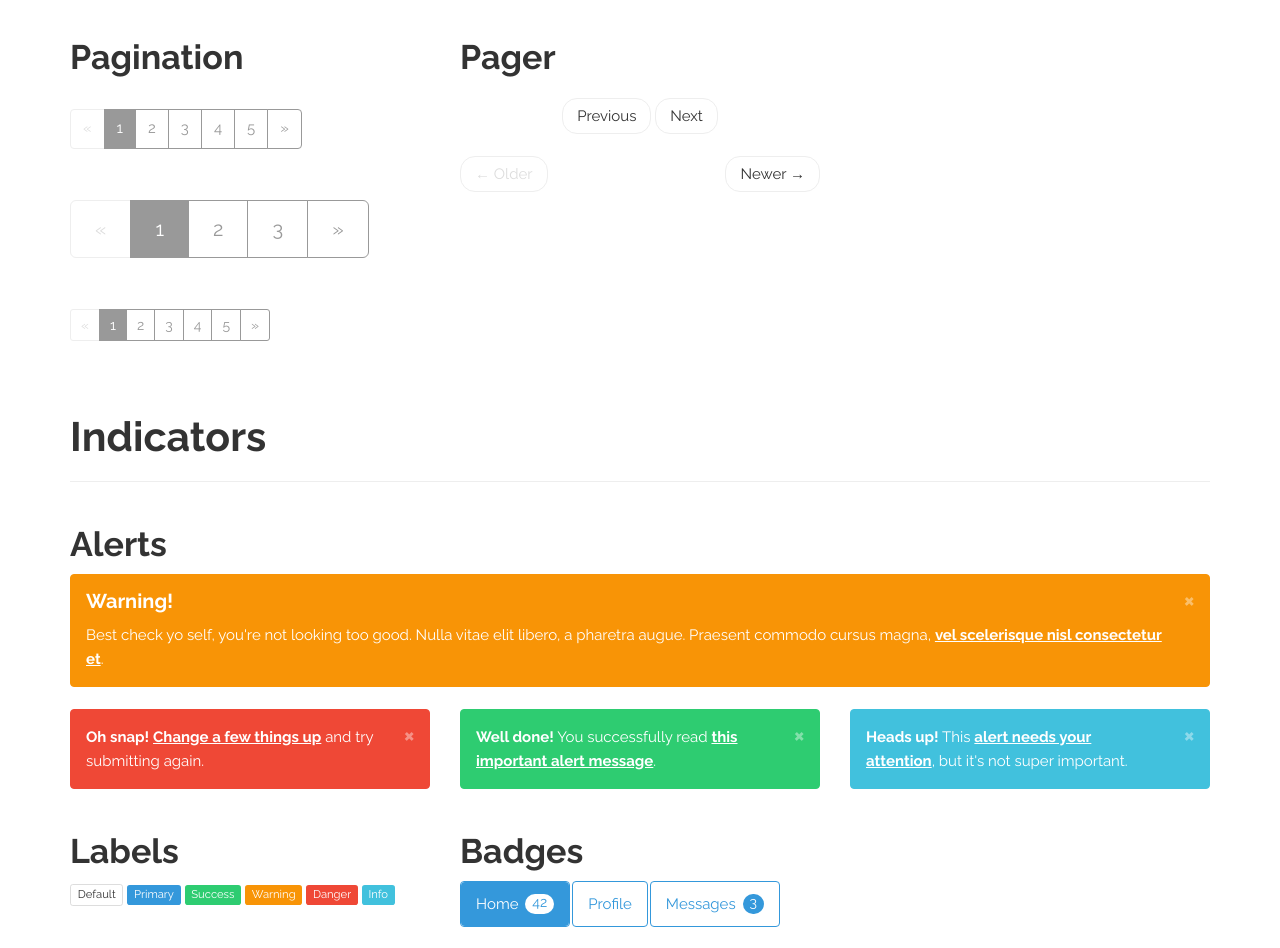
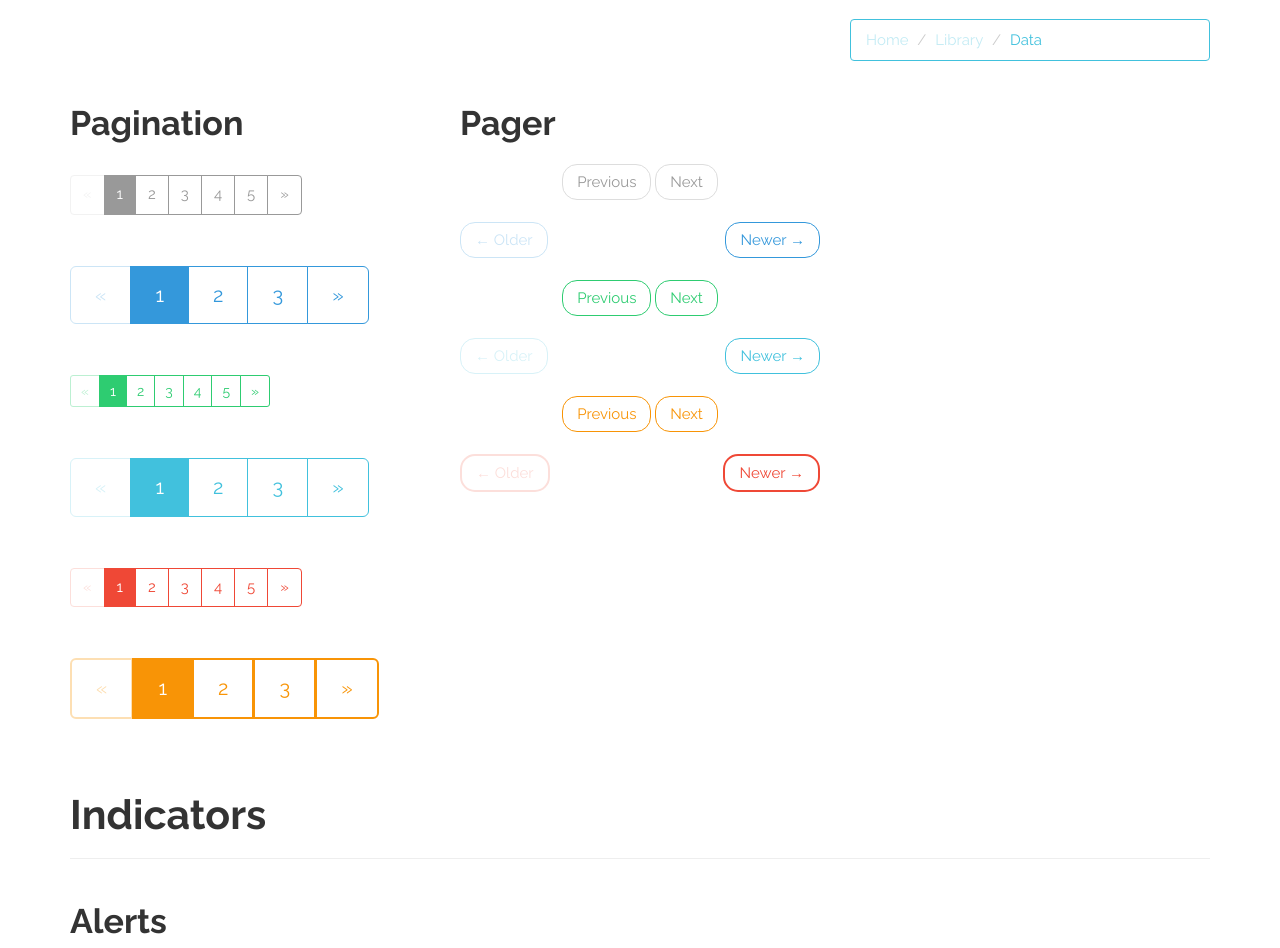
Before and after one commit to Kikobeats/bootstrap-borderless-theme, a website: page index.html in a window 1280 px wide. Shown: the part 4268-5216 px from the top of the page. Drawn offline with nearby package versions, Linux system fonts and the light colour scheme.

Commit message:
added pager

```diff
--- a/gulpfile.coffee
+++ b/gulpfile.coffee
@@ -47,4 +47,4 @@ gulp.task "minify", ->
 gulp.task "default", ->
   livereload.listen()
   gulp.start ["normal", "minify"]
-  gulp.watch('less/*.less', ['normal', 'minify'])
+  gulp.watch(['less/*.less', 'index.html'], ['normal', 'minify'])
--- a/index.html
+++ b/index.html
@@ -762,7 +762,11 @@
           <div class="col-lg-4">
             <h2 id="nav-breadcrumbs">Breadcrumbs</h2>
             <div class="bs-component">
-              <ul class="breadcrumb breadcrumb-default">
+              <ul class="breadcrumb breadcrumb-bold">
+                <li class="active">Home</li>
+              </ul>
+
+              <ul class="breadcrumb">
                 <li class="active">Home</li>
               </ul>
 
@@ -814,7 +818,7 @@
                 <li><a href="#">&raquo;</a></li>
               </ul>
 
-              <ul class="pagination pagination-lg">
+              <ul class="pagination pagination-lg pagination-primary">
                 <li class="disabled"><a href="#">&laquo;</a></li>
                 <li class="active"><a href="#">1</a></li>
                 <li><a href="#">2</a></li>
@@ -822,7 +826,7 @@
                 <li><a href="#">&raquo;</a></li>
               </ul>
 
-              <ul class="pagination pagination-sm">
+              <ul class="pagination pagination-sm pagination-success">
                 <li class="disabled"><a href="#">&laquo;</a></li>
                 <li class="active"><a href="#">1</a></li>
                 <li><a href="#">2</a></li>
@@ -831,6 +835,33 @@
                 <li><a href="#">5</a></li>
                 <li><a href="#">&raquo;</a></li>
               </ul>
+
+              <ul class="pagination pagination-lg pagination-info">
+                <li class="disabled"><a href="#">&laquo;</a></li>
+                <li class="active"><a href="#">1</a></li>
+                <li><a href="#">2</a></li>
+                <li><a href="#">3</a></li>
+                <li><a href="#">&raquo;</a></li>
+              </ul>
+
+              <ul class="pagination pagination-danger">
+                <li class="disabled"><a href="#">&laquo;</a></li>
+                <li class="active"><a href="#">1</a></li>
+                <li><a href="#">2</a></li>
+                <li><a href="#">3</a></li>
+                <li><a href="#">4</a></li>
+                <li><a href="#">5</a></li>
+                <li><a href="#">&raquo;</a></li>
+              </ul>
+
+              <ul class="pagination pagination-lg pagination-warning pagination-bold">
+                <li class="disabled"><a href="#">&laquo;</a></li>
+                <li class="active"><a href="#">1</a></li>
+                <li><a href="#">2</a></li>
+                <li><a href="#">3</a></li>
+                <li><a href="#">&raquo;</a></li>
+              </ul>
+
             </div>
           </div>
           <div class="col-lg-4">
@@ -841,7 +872,27 @@
                 <li><a href="#">Next</a></li>
               </ul>
 
-              <ul class="pager">
+              <ul class="pager pager-primary">
+                <li class="previous disabled"><a href="#">&larr; Older</a></li>
+                <li class="next"><a href="#">Newer &rarr;</a></li>
+              </ul>
+
+              <ul class="pager pager-success">
+                <li><a href="#">Previous</a></li>
+                <li><a href="#">Next</a></li>
+              </ul>
+
+              <ul class="pager pager-info">
+                <li class="previous disabled"><a href="#">&larr; Older</a></li>
+                <li class="next"><a href="#">Newer &rarr;</a></li>
+              </ul>
+
+              <ul class="pager pager-warning">
+                <li><a href="#">Previous</a></li>
+                <li><a href="#">Next</a></li>
+              </ul>
+
+              <ul class="pager pager-danger pager-bold">
                 <li class="previous disabled"><a href="#">&larr; Older</a></li>
                 <li class="next"><a href="#">Newer &rarr;</a></li>
               </ul>
@@ -1219,7 +1270,7 @@
           </div>
           <div class="col-lg-4">
             <div class="bs-component">
-              <div class="well well-sm">
+              <div class="well well-sm well-bold">
                 Look, I'm in a small well!
               </div>
             </div>
@@ -1236,7 +1287,7 @@
         <div class="row">
           <div class="col-lg-4">
             <div class="bs-component">
-              <div class="well well-primary">
+              <div class="well well-primary well-bold">
                 Look, I'm in a well!
               </div>
             </div>
@@ -1250,7 +1301,7 @@
           </div>
           <div class="col-lg-4">
             <div class="bs-component">
-              <div class="well well-lg well-warning">
+              <div class="well well-lg well-warning well-bold">
                 Look, I'm in a large well!
               </div>
             </div>
@@ -1267,7 +1318,7 @@
           </div>
           <div class="col-lg-4">
             <div class="bs-component">
-              <div class="well well-sm well-info">
+              <div class="well well-sm well-info well-bold">
                 Look, I'm in a small well!
               </div>
             </div>
--- a/less/bootswatch.less
+++ b/less/bootswatch.less
@@ -1,3 +1,10 @@
+/* TODO: Pager Color */
+/* TODO: Badges Color */
+/* TODO: Jumbotron */
+/* TODO: List Color */
+/* check that bold works fine */
+
+
 // Borderless 1.0.0
 // Bootswatch
 // -----------------------------------------------------
@@ -89,7 +96,7 @@ blockquote.pull-right {
       border-radius: 4px;
       background: transparent;
       color: @brand-primary;
-
+      transition: margin-top 0.35s ease;
       &:hover {
         &:extend(.nav-tabs > li > a);
         margin-top: -8px;
@@ -219,46 +226,73 @@ input[placeholder="Search"] {
 
 // Pagination =================================================================
 
-/* TODO: Pagination color */
-/* TODO: Pager Color */
-/* TODO: Badges Color */
-/* TODO: Jumbotron */
-/* TODO: List Color */
+.pagination-color(@color, @border-color:@color){
+  > li {
+    > a {
+      border-color: @border-color;
+      color: @color;
+
+      &:hover{
+        background-color: @color;
+      }
+    }
+
+    &.active > a {
+      background: @color;
+      border-color: @border-color;
+    }
+
+    &.disabled > a {
+      color: lighten(@color, 35%);
+      border-color: lighten(@border-color, 35%);
+    }
+  }
+}
+
 .pagination {
-
   &-lg > li > a,
   &-lg > li > span {
     padding: 14px 24px;
   }
 
-  > li {
+  &-bold > li > a {
+    border-width: 2px;
+  }
+  .pagination-color(@panel-default-text, @gray-dark);
+}
+
+.pagination-primary {.pagination-color(@brand-primary);}
+.pagination-success {.pagination-color(@brand-success);}
+.pagination-info    {.pagination-color(@brand-info);}
+.pagination-warning {.pagination-color(@brand-warning);}
+.pagination-danger  {.pagination-color(@brand-danger);}
+
+.pager-color(@color, @border-color: @color) {
+  li {
     > a {
-      border-color: @panel-default-text;
-      color: @gray-dark;
+      color: @color;
+      border-color: @border-color;
+      &:hover,
+      &:focus {
+        background: @color;
+        color: white;
+      }
     }
 
-    &.active > a {
-    background: @panel-default-text;
-    border-color: @panel-default-text;
+    &.disabled > a {
+      color: lighten(@color, 35%);
+      border-color: lighten(@border-color, 35%);
     }
   }
 }
 
-.pager {
-
-  a {
-    color: @text-color;
-  }
-
-  a:hover {
-    border-color: transparent;
-    color: #fff;
-  }
-
-  .disabled a {
-    border-color: @pager-border;
-  }
-}
+.pager-bold > li > a {border-width: 2px;}
+.pager { .pager-color(@gray-dark, @gray-light); }
+.pager-primary { .pager-color(@brand-primary); }
+.pager-success { .pager-color(@brand-success); }
+.pager-info { .pager-color(@brand-info); }
+.pager-warning { .pager-color(@brand-warning); }
+.pager-danger { .pager-color(@brand-danger); }
 
 // Indicators =================================================================
 
@@ -289,7 +323,6 @@ input[placeholder="Search"] {
     border: 1px solid #ddd;
     color: @text-color;
   }
-
 }
 
 .badge {
```
Also changed, not shown: dist/borderless.css, dist/borderless.min.css.
